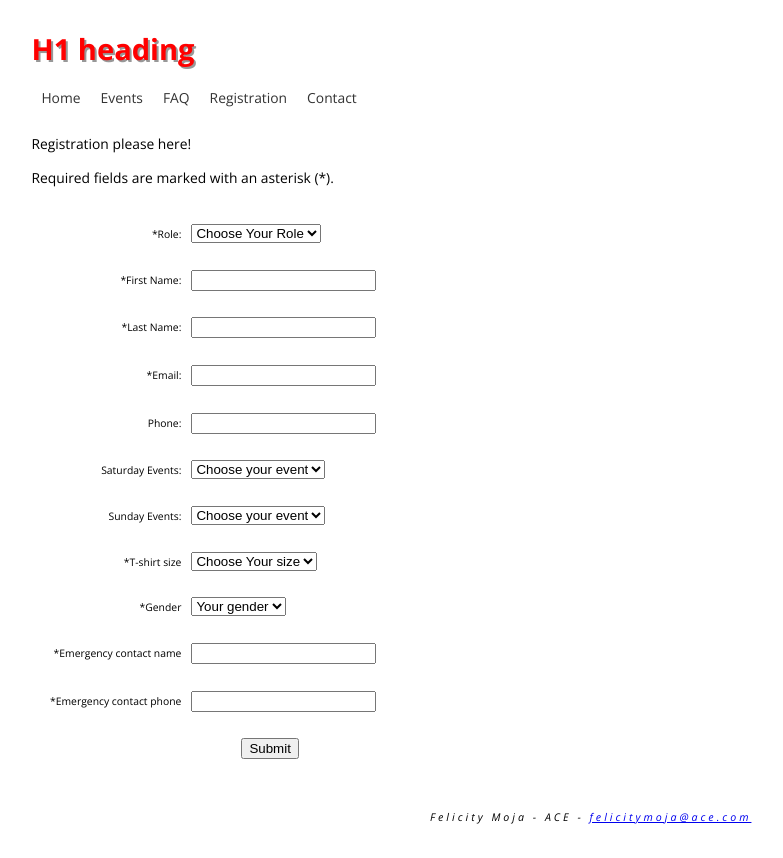
After one commit to tamusN/cas222-ace, a PHP site: page /registration/registration.html.php in a window 1280 px wide. The commit adds this page. Shown: the whole page, without its empty margins (44-827 px from the left). Run offline with PHP 8.4, Linux system fonts and the light colour scheme; style sheets or scripts are compiled from the project's sources; some libraries are stand-ins or nearby versions.

Commit message:
Add files via upload

```diff
--- /dev/null
+++ b/registration/registration.html.php
@@ -0,0 +1,135 @@
+<!DOCTYPE html>
+<html lang="en">
+<head>
+  <title>ACE</title>
+  <meta name="description" content="Reserve your spot for ACE.">
+  <meta charset="utf-8">
+  <meta name="viewport" content="width=device-width, initial-scale=1.0">
+
+  <link href='https://fonts.googleapis.com/css?family=Open+Sans:400,400italic,700' rel='stylesheet' type='text/css'>
+
+<link href="css/reset.css" rel="stylesheet" type="text/css">
+
+
+    <link rel="stylesheet" href="https://cdnjs.cloudflare.com/ajax/libs/font-awesome/4.7.0/css/font-awesome.min.css">
+
+     <link href="../css/custom.css" rel="stylesheet" type="text/css">
+   <link rel="stylesheet" href=../css/form.css>
+
+<link href="../css/tpgrid.css" rel="stylesheet" type="text/css">
+<link href="../css/tpstyle.less" rel="stylesheet/less" type="text/css">
+<link href="../css/tpnavigation.css" rel="stylesheet" type="text/css">
+
+
+<script src="https://cdnjs.cloudflare.com/ajax/libs/less.js/2.7.1/less.min.js"></script>
+
+
+
+</head>
+<body>
+
+    <header class="header">
+
+<?php include '../includes/header.inc.html.php'; ?>
+
+
+</header>
+
+  <div id="wrapper">
+
+      <main>
+
+      <p><br><br>Registration please here!</p>
+
+          <div id="source">Required fields are marked with an asterisk (*).</div>
+
+      <div id="reservations">
+
+
+      <form method="post" action=" ">
+        <input type="text" name="honeypot" id="honeypot" value="" alt="if you fill this field out then your email will not be sent"/>
+
+        <label for="role">*Role:</label>
+        <select size="1" name="role" id="role">
+          <option>Choose Your Role</option>
+          <option value="athlete">Athlete</option>
+          <option value="volunteer">Volunteer</option>
+         </select>
+
+
+        <label for="myfname">*First Name:</label>
+          <input type="text" name="myfname" id="myfname" required>
+
+        <label for="mylname">*Last Name:</label>
+          <input type="text" name="mylname" id="mylname" required>
+        <label for="myemail">*Email:</label>
+          <input type="email" name="myemail" id="myemail" required>
+        <label for="myphone">Phone:</label>
+
+          <input type="tel" name="myphone" id="myphone">
+
+        <label for="mysatevent">Saturday Events:</label>
+
+<select size="1" name="mysatevent" id="mysatevent">
+          <option>Choose your event</option>
+              <option value="Long course">Long Course</option>
+          <option value="Olympic">Olympic</option>
+
+    <option value="10k">10K</option>
+
+          <option value="Halfmarathon">Half Marathon</option>
+              <option value="No event">No event</option>
+
+                  </select>
+
+
+          <label for="mysunevent">Sunday Events:</label>
+
+<select size="1" name="mysunevent" id="mysunevent">
+    <option>Choose your event</option>
+                        <option value="sprint">Sprint</option>
+              <option value="TryaTri">Try-a-Tri</option>
+    <option value="Splashndash">Splash n Dash</option>
+                            <option value="No event">No event</option>
+
+                  </select>
+
+          <label for="mytshirt">*T-shirt size</label>
+          <select size="1" name="mytshirt" id="mytshirt" required>
+          <option>Choose Your size</option>
+              <option value="XXL">XXL</option>
+          <option value="XL">XL</option>
+          <option value="L">L</option>
+              <option value="M">M</option>
+              <option value="S">S</option>
+                  </select>
+
+          <label for="mygender">*Gender </label>
+          <select name="mygender" id="mygender" required>
+            <option>Your gender</option>
+              <option value="Male">Male</option>
+          <option value="Female">Female</option>
+          <option value="Non_binary">Non_binary</option>
+         </select>
+
+           <label for="mysosname">*Emergency contact name</label>
+              <input type="text" name="mysosname" id="mysosname" required>
+
+           <label for="mysosphone">*Emergency contact phone</label>
+              <input type="text" name="mysosphone" id="mysosphone" required>
+
+
+          <input id="mysubmit" type="submit" value="Submit">
+      </form>
+
+          </div>
+
+
+
+    </main>
+    <footer>
+       <?php include '../includes/footer.inc.html.php'; ?>
+    </footer>
+  </div>
+</body>
+</html>
```
Also changed, not shown: registration/index.php (+81 -1 lines), registration/success.html.php (added, +58 -0 lines).
